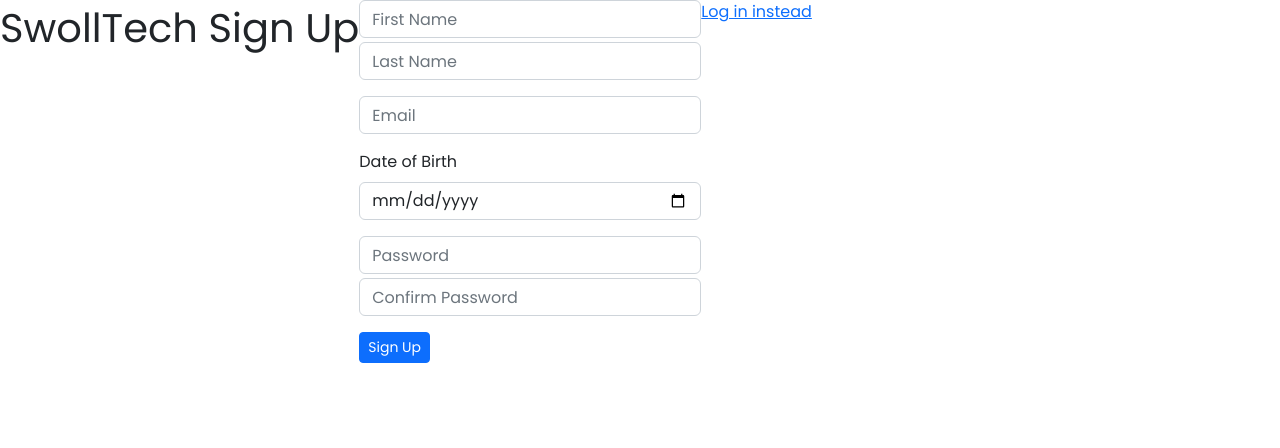
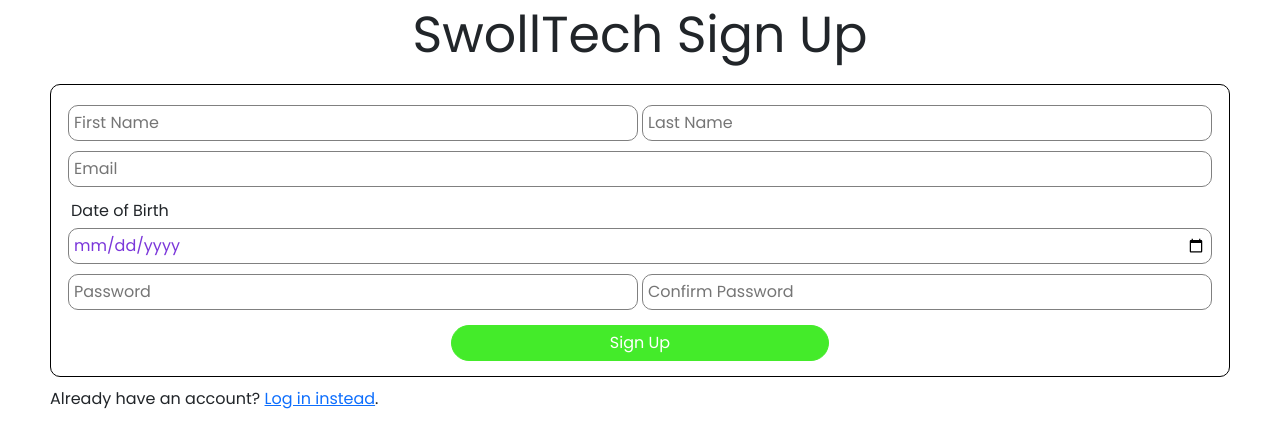
Before and after one commit to MasonKrause7/SwollTech, a Flask app: page /signup.html in a window 1280 px wide. Shown: the part 54-502 px from the top of the page. Run offline with Flask 3, Linux system fonts and the light colour scheme; some libraries are stand-ins or nearby versions.

Commit message:
Sign up form styled

```diff
--- a/static/css/desktopStyles.css
+++ b/static/css/desktopStyles.css
@@ -23,7 +23,15 @@
         font-size: 32pt;
     }
     /* END INDEX STYLES */
-    /* SIGN UP*/
+    /* SIGN UP STYLES */
+    #signup-form {
+        margin: 10px 150px;
+        padding: 15px;
+    }
+    #signin-instead {
+        margin-left: 150px;
+    }
+    /* END SIGN UP STYLES*/
 
 
 
--- a/static/css/laptopTabletStyles.css
+++ b/static/css/laptopTabletStyles.css
@@ -23,7 +23,13 @@
     }
     /* END INDEX STYLES */
     /* SIGN UP STYLES*/
-
+    #signup-form {
+        margin: 10px 50px;
+        padding: 15px;
+    }
+    #signin-instead {
+        margin-left: 50px;
+    }
     /* END SIGN UP STYLES */
 
 
--- a/static/css/mobileStyles.css
+++ b/static/css/mobileStyles.css
@@ -16,6 +16,9 @@
     }
     /* END INDEX STYLES */
     /* SIGN UP STYLES */
-
+    #signup-form {
+        margin: 10px 15px;
+        padding: 15px;
+    }
     /* END SIGN UP */
 }
--- a/static/css/styles.css
+++ b/static/css/styles.css
@@ -62,12 +62,23 @@ body {
 /* END BASE TEMPLATE STYLES*/
 /* GENERIC STYLING CLASSES */
 .page-title {
+    margin-top: 5px;
     width: 100%;
     text-align: center;
-
+    font-size: 38pt;
 }
 .page-content {
     margin: 10px;
+}
+.form-input {
+    padding: 5px;
+    margin: 5px 2px;
+    border-radius: 10px;
+    border: 1px solid gray;
+    color: var(--primary-purple);
+}
+.form-input:focus {
+    box-shadow:0px 0px 3px 2px var(--primary-purple);
 }
 /* END GENERIC STYLING CLASSES */
 /* INDEX STYLES */
@@ -134,5 +145,41 @@ body {
 }
 /* END INDEX STYLES */
 /* SIGN UP STYLES */
+#signup-form {
+    width: 100%;
+    border: 1px solid var(--primary-dark);
+    border-radius: 10px;
+    display: flex;
+    flex-direction: column;
+}
+#signup-form div {
+    display: flex;
+    justify-content: center;
+}
+#fname, #lname, #pass, #confpass {
+    width: 50%;
+}
+#email {
+    width: 100%;
+}
+#signup-form label {
+    margin: 7px 0px 0px 5px;
+}
+#submit-signup-button {
+    margin-top: 10px;
+    padding: 5px 0px;
+    width: 33%;
+    color: white;
+    background-color: var(--primary-green);
+    border: 1px solid var(--primary-green);
+    border-radius: 30px;
+}
+#submit-signup-button:hover {
+    border: 1px solid var(--secondary-green-dark);
+    background-color: var(--secondary-green-dark);
+}
+#signin-instead {
+    margin-left: 15px;
+}
 
 /* END SIGN UP STYLES */
--- a/templates/signup.html
+++ b/templates/signup.html
@@ -2,27 +2,27 @@
 
 {% block content %}
 
-  <h1 class="text-center mt-1 mb-3">{% block title %} SwollTech Sign Up {% endblock %}</h1>
-  <form method="POST" action = "{{ url_for('post_signup') }}">
-    <div class="form-group">
-      <input class="form-control mb-1" type="text" name="fname" id="fname" placeholder="First Name" value="{{fname}}">
-      <input class="form-control" type="text" name="lname" id="lname" placeholder="Last Name" value="{{lname}}">
+  <h1 class="page-title">{% block title %}SwollTech Sign Up{% endblock %}</h1>
+  <form id="signup-form" method="POST" action = "{{ url_for('post_signup') }}">
+    <div>
+      <input class="form-input" type="text" name="fname" id="fname" placeholder="First Name" value="{{fname}}">
+      <input class="form-input" type="text" name="lname" id="lname" placeholder="Last Name" value="{{lname}}">
     </div>
-    <div class="form-group">
-      <input class="form-control" type="email" name="email" id="email" placeholder="Email" value="{{email}}">
-    </div>
-    <div class="form-group">
-      <label for="dob">Date of Birth</label>
-      <input class="form-control" type="date" name="dob" id="dob" placeholder="Date Of Birth" value="{{dob}}">
+    <div>
+      <input class="form-input" type="email" name="email" id="email" placeholder="Email" value="{{email}}">
     </div>
 
-    <div class="form-group">
-      <input class="form-control mb-1" type="password" name="pass" id="pass" placeholder="Password" value="{{password}}">
-      <input class="form-control" type="password" name="confpass" id="confpass" placeholder="Confirm Password">
+    <label for="dob">Date of Birth</label>
+    <input class="form-input" type="date" name="dob" id="dob" placeholder="Date Of Birth" value="{{dob}}">
+
+    <div>
+      <input class="form-input" type="password" name="pass" id="pass" placeholder="Password" value="{{password}}">
+      <input class="form-input" type="password" name="confpass" id="confpass" placeholder="Confirm Password">
     </div>
-
-    <input class="btn btn-primary btn-sm" type="submit" value="Sign Up">
+    <div>
+      <input id="submit-signup-button" type="submit" value="Sign Up">
+    </div>
   </form>
-  <a href="{{url_for('login')}}">Log in instead</a>
+  <p id="signin-instead">Already have an account? <a href="{{url_for('login')}}">Log in instead</a>.</p>
 
 {% endblock %}
```
